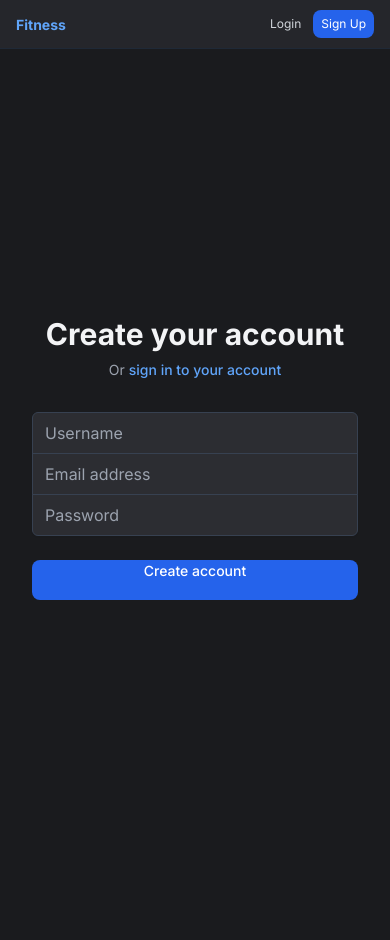
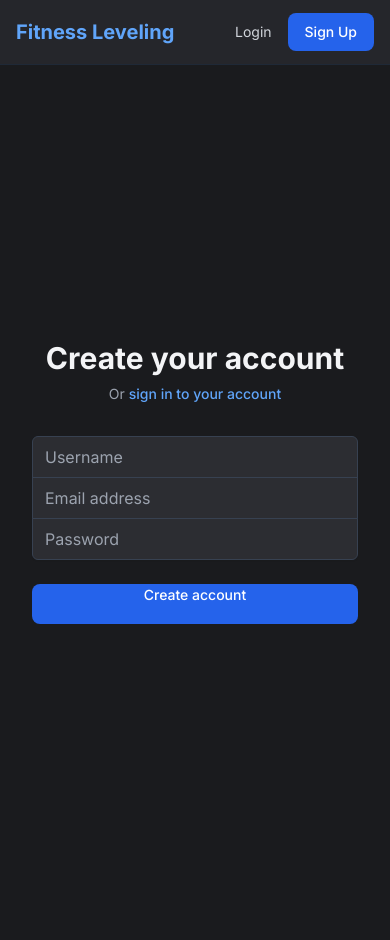
Before and after one commit to EvanRiekel19/Fitness-Leveling, a Flask app: page /register in a window 390 px wide. Before the commit the page ends 600 px from the top, so only its background shows below. Run offline with Flask 3, Linux system fonts and the light colour scheme; some libraries are stand-ins or nearby versions.

Commit message:
Restore full navigation with proper desktop and mobile layouts

```diff
--- a/app/templates/base.html
+++ b/app/templates/base.html
@@ -54,33 +54,44 @@
     <!-- Navigation -->
     <nav class="bg-dark-surface border-b border-gray-800 fixed w-full top-0 z-50">
         <div class="max-w-7xl mx-auto px-4">
-            <div class="flex items-center justify-between h-12">
-                <div class="flex-shrink-0">
-                    <a href="{{ url_for('main.index') }}" class="text-sm sm:text-base font-bold text-blue-400">
-                        Fitness
+            <div class="flex items-center justify-between h-16">
+                <!-- Left side - Logo and Desktop Navigation -->
+                <div class="flex items-center">
+                    <a href="{{ url_for('main.index') }}" class="text-xl sm:text-2xl font-bold text-blue-400 mr-8">
+                        Fitness Leveling
                     </a>
+                    <!-- Desktop Navigation -->
+                    <div class="hidden md:flex space-x-4">
+                        <a href="{{ url_for('main.index') }}"
+                           class="px-3 py-2 rounded-lg text-sm font-medium text-gray-300 hover:text-blue-400 hover:bg-dark-hover {% if request.endpoint == 'main.index' %}text-blue-400 bg-dark-hover{% endif %}">
+                            Dashboard
+                        </a>
+                        <a href="{{ url_for('workout.index') }}"
+                           class="px-3 py-2 rounded-lg text-sm font-medium text-gray-300 hover:text-blue-400 hover:bg-dark-hover {% if request.endpoint.startswith('workout.') %}text-blue-400 bg-dark-hover{% endif %}">
+                            Workouts
+                        </a>
+                        <a href="{{ url_for('profile.index') }}"
+                           class="px-3 py-2 rounded-lg text-sm font-medium text-gray-300 hover:text-blue-400 hover:bg-dark-hover {% if request.endpoint.startswith('profile.') %}text-blue-400 bg-dark-hover{% endif %}">
+                            Profile
+                        </a>
+                    </div>
                 </div>
+
+                <!-- Right side - User Info -->
                 {% if current_user.is_authenticated %}
-                <div class="flex items-center gap-2">
-                    <span class="text-xs sm:text-sm text-gray-300 truncate max-w-[60px] sm:max-w-[100px]">{{ current_user.username }}</span>
-                    <span class="inline-flex items-center px-1.5 h-5 rounded-full text-xs font-medium whitespace-nowrap
-                        {% if current_user.level < 10 %}
-                            bg-amber-900/50 text-amber-200
-                        {% elif current_user.level < 20 %}
-                            bg-gray-800 text-gray-200
-                        {% else %}
-                            bg-yellow-900/50 text-yellow-200
-                        {% endif %}">
-                        Lv{{ current_user.level }}
+                <div class="flex items-center space-x-4">
+                    <span class="text-sm text-gray-300 hidden sm:inline">{{ current_user.username }}</span>
+                    <span class="inline-flex items-center px-2.5 py-0.5 rounded-full text-xs font-medium bg-dark-hover text-gray-300">
+                        Level {{ current_user.level }}
                     </span>
-                    <a href="{{ url_for('auth.logout') }}" class="text-xs sm:text-sm text-gray-300 hover:text-blue-400">
-                        Out
+                    <a href="{{ url_for('auth.logout') }}" class="text-sm text-gray-300 hover:text-blue-400">
+                        Logout
                     </a>
                 </div>
                 {% else %}
-                <div class="flex items-center gap-3">
-                    <a href="{{ url_for('auth.login') }}" class="text-xs sm:text-sm text-gray-300 hover:text-blue-400">Login</a>
-                    <a href="{{ url_for('auth.register') }}" class="inline-flex items-center px-2 h-7 bg-blue-600 text-xs sm:text-sm text-white rounded-lg hover:bg-blue-700 transition-colors">
+                <div class="flex items-center space-x-4">
+                    <a href="{{ url_for('auth.login') }}" class="text-sm text-gray-300 hover:text-blue-400">Login</a>
+                    <a href="{{ url_for('auth.register') }}" class="inline-flex items-center px-4 py-2 border border-transparent text-sm font-medium rounded-lg text-white bg-blue-600 hover:bg-blue-700">
                         Sign Up
                     </a>
                 </div>
@@ -90,7 +101,7 @@
     </nav>
 
     <!-- Main Content -->
-    <main class="pt-14 pb-20">
+    <main class="pt-20 pb-20">
         <div class="max-w-7xl mx-auto px-4">
             {% with messages = get_flashed_messages(with_categories=true) %}
                 {% if messages %}
@@ -106,9 +117,9 @@
         </div>
     </main>
 
-    <!-- Bottom Navigation -->
+    <!-- Mobile Bottom Navigation -->
     {% if current_user.is_authenticated %}
-    <nav class="fixed bottom-0 w-full bg-dark-surface border-t border-gray-800">
+    <nav class="md:hidden fixed bottom-0 w-full bg-dark-surface border-t border-gray-800">
         <div class="flex justify-around h-16">
             <a href="{{ url_for('main.index') }}"
                class="flex flex-col items-center justify-center w-full text-gray-300 hover:text-blue-400 {% if request.endpoint == 'main.index' %}text-blue-400{% endif %}">
```
